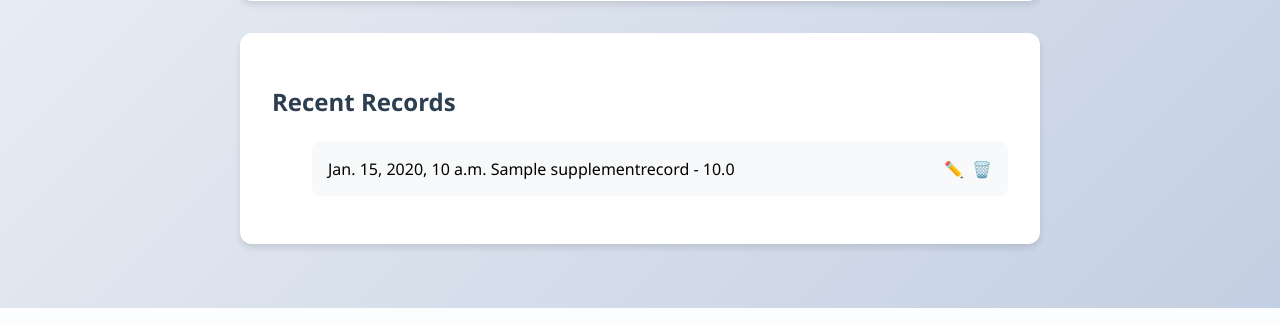
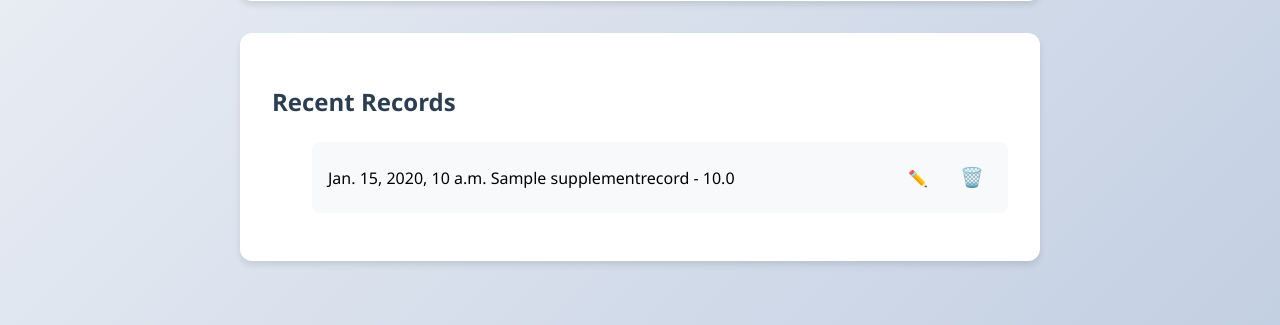
Before and after one commit to webiroha/django_basic_condition_tracker_with_cody_copilot, a Django app: page /tracker/ in a window 1280 px wide. Shown: the part 583-908 px from the top of the page. Run offline with Django 5.2, Linux system fonts and the light colour scheme; a user stored in the database is signed in; tables that the repository leaves empty hold one stand-in row (values such as "Sample post"); parts of the project's set-up code (start-up, migrations or seed data) failed here and were passed over.

Commit message:
fix: correct delete button error

```diff
--- a/tracker/templates/tracker/supplement_record.html
+++ b/tracker/templates/tracker/supplement_record.html
@@ -82,7 +82,8 @@
       }
       .button-group {
         display: flex;
-        gap: 0.5rem;
+        gap: 1rem;
+        align-items: center;
       }
       .user-info {
         text-align: right;
@@ -93,9 +94,28 @@
       }
       .edit-btn {
         text-decoration: none;
+        padding: 0.5rem;
+        border-radius: 4px;
+        transition: all 0.2s ease;
       }
       .delete-btn {
         text-decoration: none;
+        padding: 0.5rem;
+        border-radius: 4px;
+        transition: all 0.2s ease;
+        background: none;
+        border: none;
+        cursor: pointer;
+        font-size: 1.2rem;
+        color: #e74c3c;
+      }
+      .delete-btn:hover {
+        transform: scale(1.1);
+        box-shadow: none;
+      }
+      .delete-form {
+        margin: 0;
+        padding: 0;
       }
 
       /* Add icons using Unicode characters */
@@ -139,12 +159,22 @@
               <a
                 href="{% url 'edit_record' record.id %}"
                 class="button edit-btn"
+                title="Edit record"
               ></a>
-              <a
-                href="{% url 'delete_record' record.id %}"
-                onclick="return confirm('Are you sure you want to delete this record?')"
-                class="button delete-btn"
-              ></a>
+              <form
+                method="POST"
+                action="{% url 'delete_record' record.id %}"
+                class="delete-form"
+                style="display: inline"
+              >
+                {% csrf_token %}
+                <button
+                  type="submit"
+                  class="button delete-btn"
+                  onclick="return confirm('Are you sure you want to delete this record?\n\nSupplementName: {{ record.supplement_name }}\nAmount: {{ record.amount }}\nDate: {{ record.intake_datetime }}')"
+                  title="Delete record"
+                ></button>
+              </form>
             </div>
           </li>
           {% endfor %}
--- a/tracker/views.py
+++ b/tracker/views.py
@@ -67,13 +67,15 @@ def edit_record(request, record_id):
         'record': record
     })
 
-@require_http_methods(["POST"])
 @login_required
-@csrf_protect
 def delete_record(request, record_id):
-    record = get_object_or_404(SupplementRecord, id=record_id, user=request.user)  # Add user check
-    record.delete()
-    messages.success(request, "Record deleted successfully!")
+    record = get_object_or_404(SupplementRecord, id=record_id, user=request.user)
+
+    if request.method == 'POST':
+        record.delete()
+        messages.success(request, 'Record deleted successfully.')
+        return redirect('supplement_record')
+
     return redirect('supplement_record')
 
 @require_http_methods(["POST"])
```
